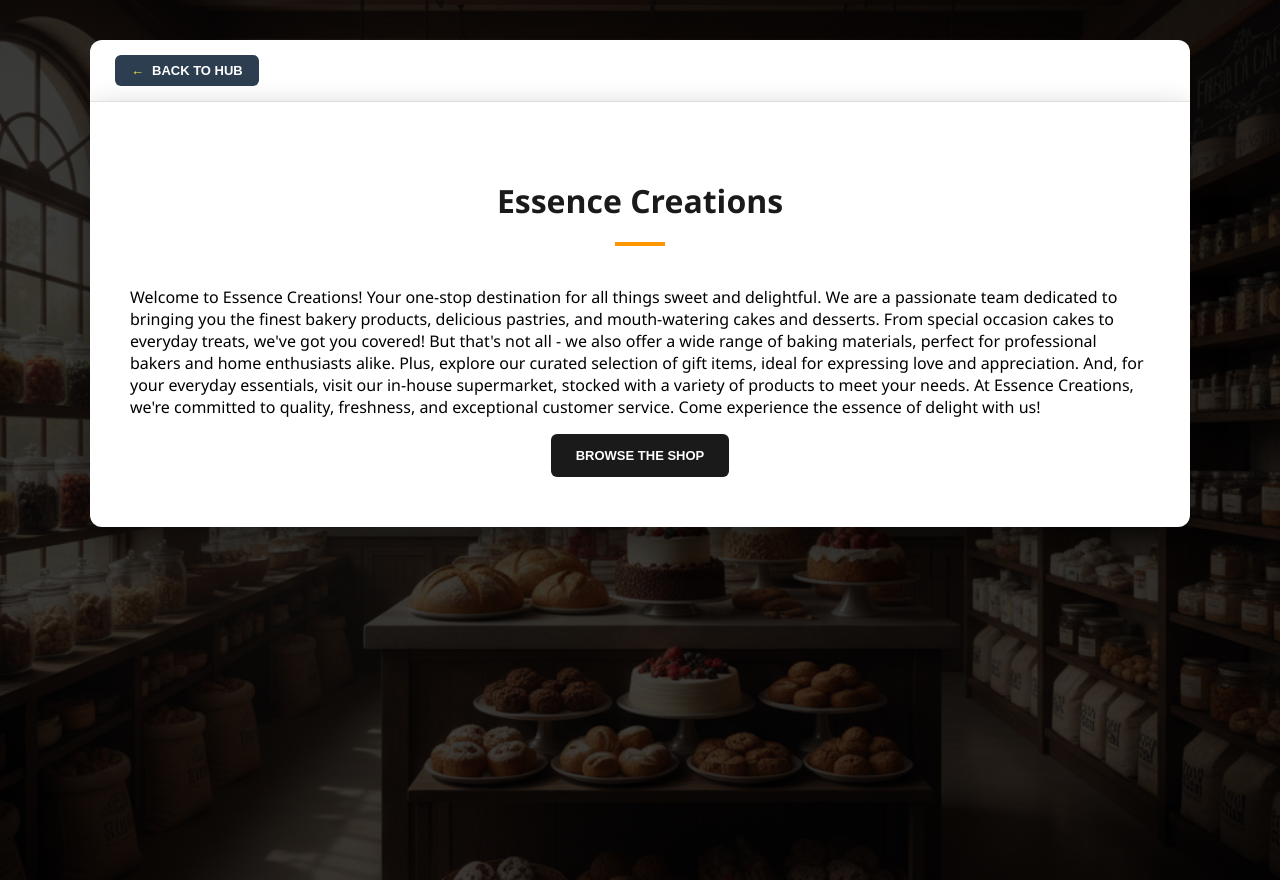
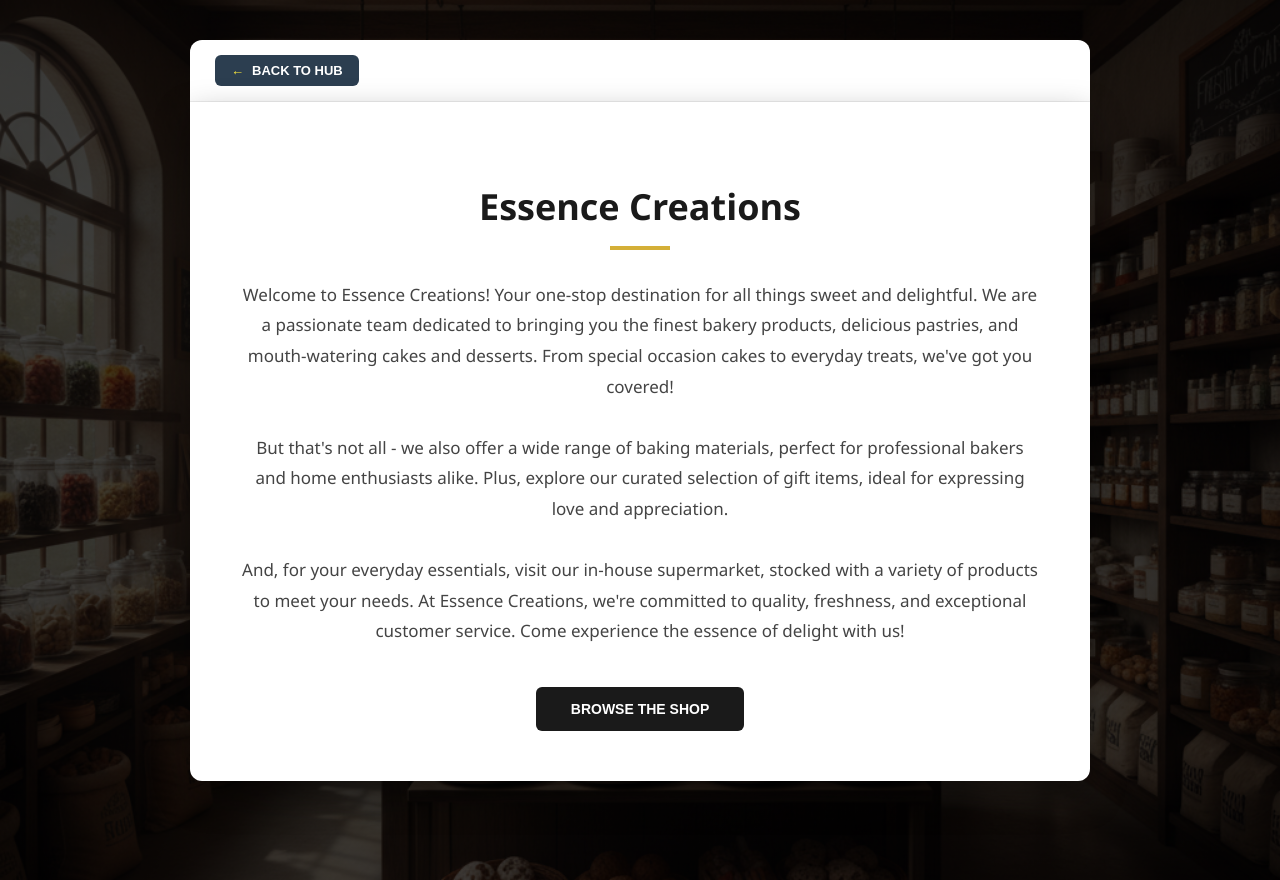
Before and after one commit to nwadikeekene4-lab/New-project-1, a React (Vite) app in the folder firstclient-frontend/: page /about in a window 1280 px wide. Built offline with nearby package versions, Linux system fonts and the light colour scheme; no server answers.

Commit message:
Update AboutPage.css

```diff
--- a/firstclient-frontend/src/pages/AboutPage.css
+++ b/firstclient-frontend/src/pages/AboutPage.css
@@ -1,7 +1,6 @@
 /* AboutPage.css */
 
 .about-wrapper {
-  /* THE BACKGROUND LOGIC */
   background: linear-gradient(rgba(0, 0, 0, 0.75), rgba(0, 0, 0, 0.75)),
               url('/images/backgroundimage.png');
   background-size: cover;
@@ -16,7 +15,7 @@
 }
 
 .about-container {
-  max-width: 1100px; /* Konga standard width */
+  max-width: 900px; /* Narrowed slightly for better readability of single text block */
   width: 100%;
 }
 
@@ -61,61 +60,36 @@
 
 .about-header-area {
   text-align: center;
-  margin-bottom: 40px;
+  margin-bottom: 30px;
 }
 
 .about-title {
-  font-size: 32px;
+  font-size: 36px; /* Slightly larger for the main heading */
   font-weight: 800;
   color: #1a1a1a;
   margin-bottom: 5px;
 }
 
-.about-subtitle {
-  color: #228b22;
-  font-weight: 600;
-  font-size: 14px;
-  text-transform: uppercase;
+.about-divider {
+  width: 60px;
+  height: 4px;
+  background: #d4af37; /* Gold accent to match your brand */
+  margin: 15px auto 0;
 }
 
-.about-divider {
-  width: 50px;
-  height: 4px;
-  background: #ff9800;
-  margin: 20px auto 0;
+/* NEW: TEXT SECTION (Replaces the Info Grid) */
+.about-text-section {
+  margin-bottom: 40px;
 }
 
-/* INFO GRID */
-.info-grid {
-  display: grid;
-  grid-template-columns: repeat(auto-fit, minmax(240px, 1fr));
-  gap: 25px;
-  margin-bottom: 50px;
-}
-
-.info-card {
-  padding: 25px;
-  background: #fcfcfc;
-  border: 1px solid #eee;
-  border-radius: 10px;
-  transition: 0.3s;
-}
-
-.info-card:hover {
-  border-color: #ff9800;
-  transform: translateY(-5px);
-}
-
-.info-card h3 {
-  font-size: 18px;
-  color: #1a1a1a;
-  margin-bottom: 12px;
-}
-
-.info-card p {
-  font-size: 14px;
-  line-height: 1.6;
-  color: #555;
+.about-description {
+  font-size: 17px;
+  line-height: 1.8;
+  color: #444;
+  text-align: center; /* Center aligned for a professional look */
+  white-space: pre-line; /* CRITICAL: Respects the paragraphs you type in Admin Dashboard */
+  max-width: 800px;
+  margin: 0 auto;
 }
 
 /* CALL TO ACTION */
@@ -126,37 +100,28 @@
 }
 
 .action-btn {
-  padding: 14px 25px;
+  padding: 14px 35px;
   border-radius: 6px;
   font-weight: 700;
-  font-size: 13px;
+  font-size: 14px;
   text-transform: uppercase;
   cursor: pointer;
   transition: 0.3s;
   border: none;
-}
-
-.action-btn:not(.outline) {
   background: #1a1a1a;
   color: white;
 }
 
-.action-btn.outline {
-  background: transparent;
-  border: 2px solid #228b22;
-  color: #228b22;
-}
-
 .action-btn:hover {
-  background: #228b22;
-  color: white;
-  border-color: #228b22;
+  background: #d4af37;
+  color: #000;
 }
 
 /* MOBILE VIEW */
 @media (max-width: 600px) {
   .about-wrapper { padding: 0; }
   .nav-section, .about-content { border-radius: 0; }
-  .about-content { padding: 30px 20px; }
-  .cta-section { flex-direction: column; }
+  .about-content { padding: 40px 20px; }
+  .about-title { font-size: 28px; }
+  .about-description { font-size: 15px; text-align: left; } /* Left align on mobile for better reading */
 }
```
